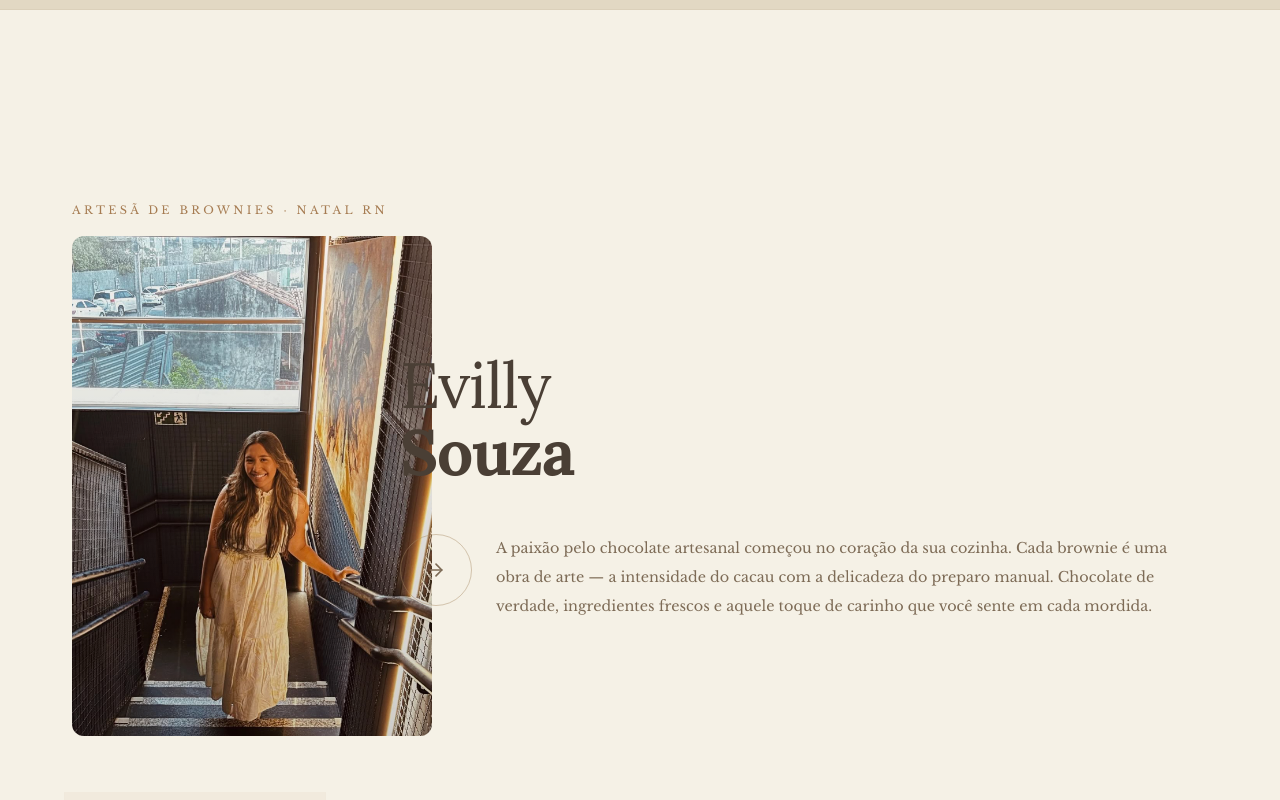
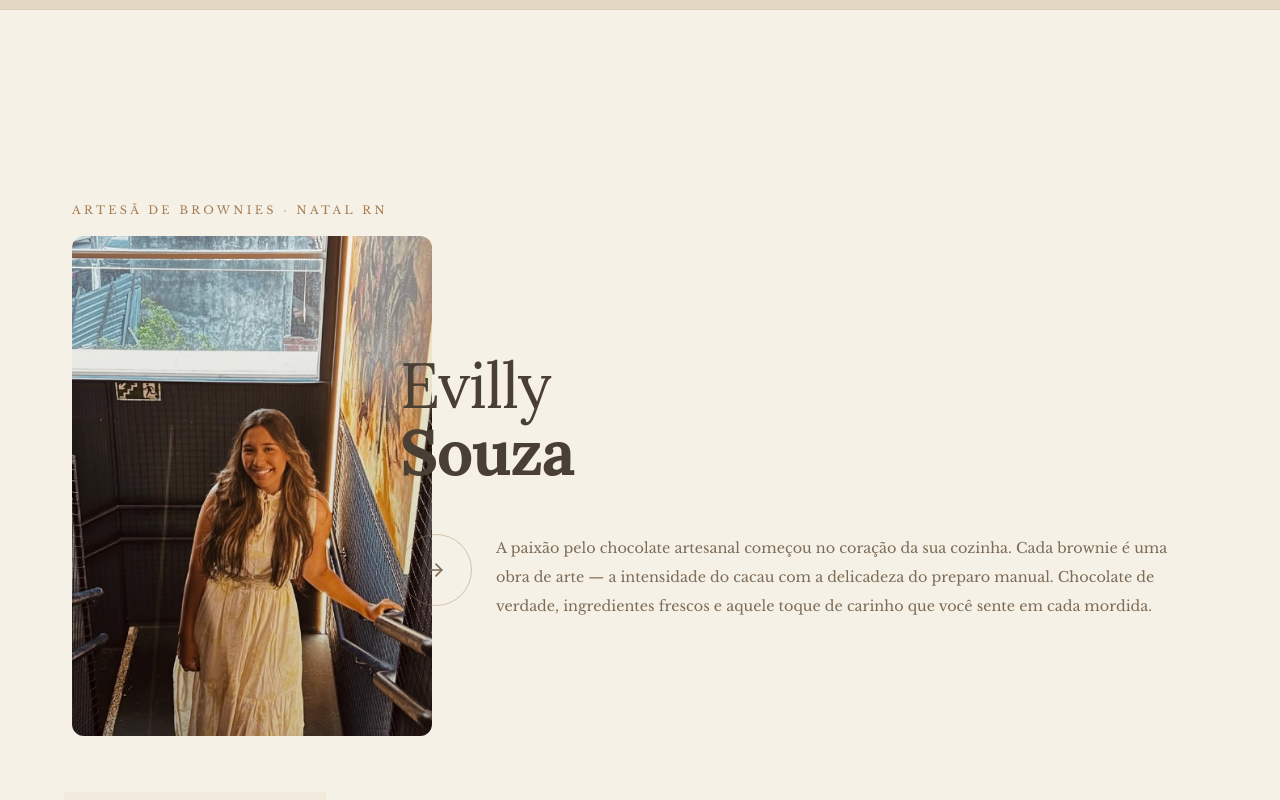
Before and after one commit to josevilanir/EvillyBrownies, a Next.js app: page / in a window 1280 px wide. Shown: the part 1840-2640 px from the top of the page. Built offline with nearby package versions, Linux system fonts and the light colour scheme.

Commit message:
feat(ui): adicionar suporte a zoom e posição de imagem no TeamMemberCard e ajustar foto da seção Sobre mim

```diff
--- a/components/About/About.jsx
+++ b/components/About/About.jsx
@@ -28,6 +28,8 @@ export default function About() {
             firstName="Evilly"
             lastName="Souza"
             imageUrl="/images/evilly-souza.png"
+            imageScale={1.4}
+            imagePosition="center 30%"
             description="A paixão pelo chocolate artesanal começou no coração da sua cozinha. Cada brownie é uma obra de arte — a intensidade do cacau com a delicadeza do preparo manual. Chocolate de verdade, ingredientes frescos e aquele toque de carinho que você sente em cada mordida."
           />
         </motion.div>
--- a/components/ui/team-member-card.tsx
+++ b/components/ui/team-member-card.tsx
@@ -13,6 +13,8 @@ interface TeamMemberCardProps {
   firstName?: string
   lastName?: string
   imageUrl?: string
+  imageScale?: number
+  imagePosition?: string
   description?: string
   className?: string
 }
@@ -23,6 +25,8 @@ export default function TeamMemberCard({
   firstName = 'Jennie',
   lastName = 'Garcia',
   imageUrl = 'https://images.unsplash.com/photo-1526510747491-58f928ec870f?fm=jpg&q=60',
+  imageScale = 1,
+  imagePosition = 'top',
   description = 'Jennie is a skilled developer with expertise in modern web technologies and a passion for creating seamless user experiences.',
   className,
 }: TeamMemberCardProps) {
@@ -99,11 +103,12 @@ export default function TeamMemberCard({
               width: '100%',
               height: '100%',
               objectFit: 'cover',
-              objectPosition: 'top',
+              objectPosition: imagePosition,
+              transform: `scale(${imageScale})`,
               transition: 'transform 0.5s cubic-bezier(0.22, 1, 0.36, 1)',
             }}
-            onMouseEnter={e => { (e.currentTarget as HTMLImageElement).style.transform = 'scale(1.05)' }}
-            onMouseLeave={e => { (e.currentTarget as HTMLImageElement).style.transform = 'scale(1)' }}
+            onMouseEnter={e => { (e.currentTarget as HTMLImageElement).style.transform = `scale(${imageScale + 0.05})` }}
+            onMouseLeave={e => { (e.currentTarget as HTMLImageElement).style.transform = `scale(${imageScale})` }}
           />
         </motion.div>
 
```
